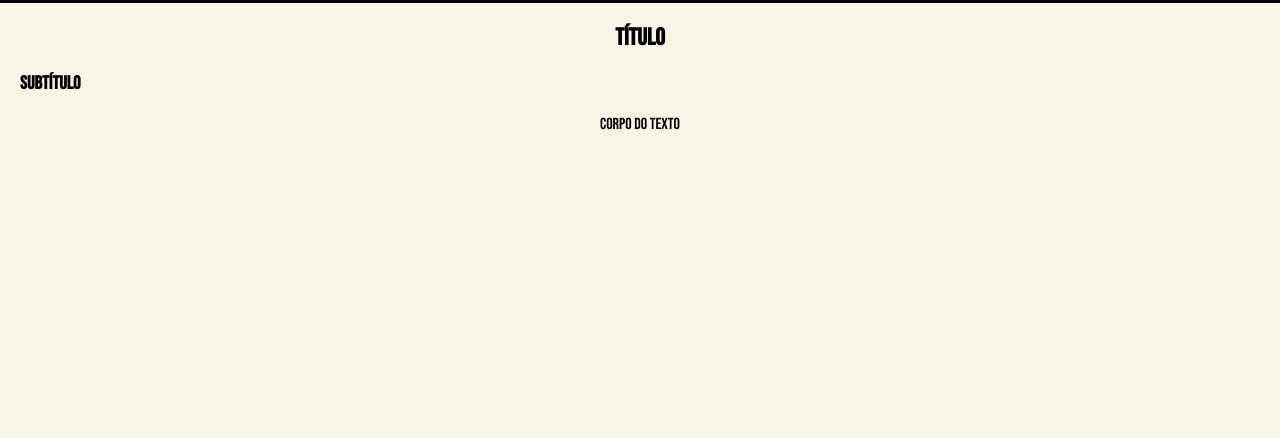
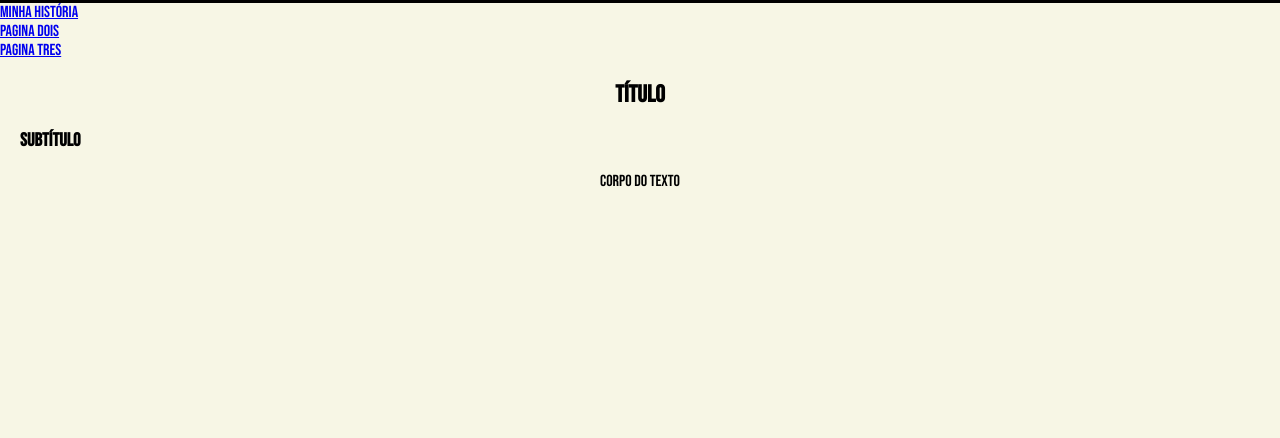
Before and after one commit to patricia-hb/senac-htmlcss, a plain HTML site: page senac/lar-pim/pagdois.html in a window 1280 px wide. Shown: the part 362-800 px from the top of the page. Drawn offline with Linux system fonts and the light colour scheme.

Commit message:
Update pagdois.html

```diff
--- a/senac/lar-pim/pagdois.html
+++ b/senac/lar-pim/pagdois.html
@@ -5,14 +5,25 @@
     <meta name="viewport" content="width=device-width, initial-scale=1.0">
     <title>Larissa Pimenta - Meu Patrocínio</title>
     <link rel="stylesheet" href="./css/styles.css">
+    <link rel="shortcut icon" href="img/olimpiadas.png" type="image/x-icon">
 </head>
 <body>
     <header>
         <div class="banner"><img src="./img/banner.png" id="banner" alt=""></div>
             </div>
         <div class="cabecalho">
-            <h1>Larissa Pimenta - Meu Patrocínio</h4>
+            <h1>Larissa Pimenta - Meu Patrocínio</h1>
         </div>
+
+        <div class="paginas">
+           <div class="links"><a href="./index.html" target="_blank">Minha história </a></div>
+           <div class="links"><a  href="pag.dois.html" target="_blank">pagina dois</a>
+            </div>
+            <div class="links">
+           <a href="pag.tres.html" target="_blank">pagina tres</a>
+           </div>
+        </div>
+
     </header>
     <div class="maintext">
         <h2>Título</h2>
```
